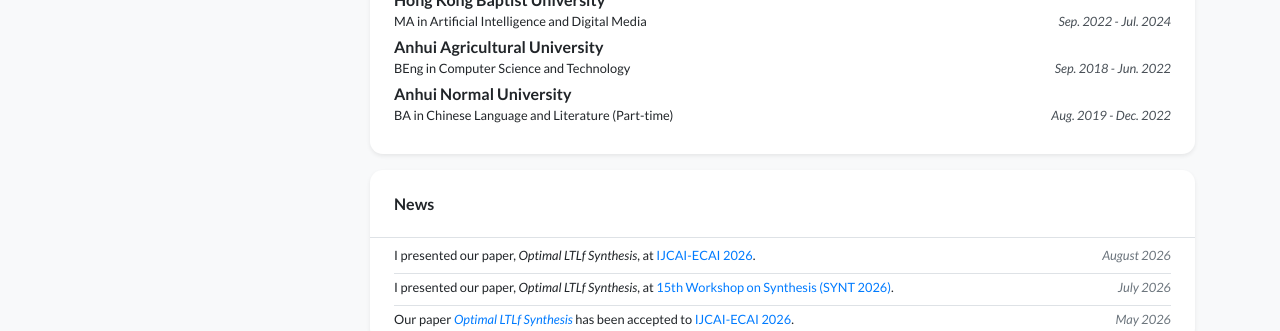
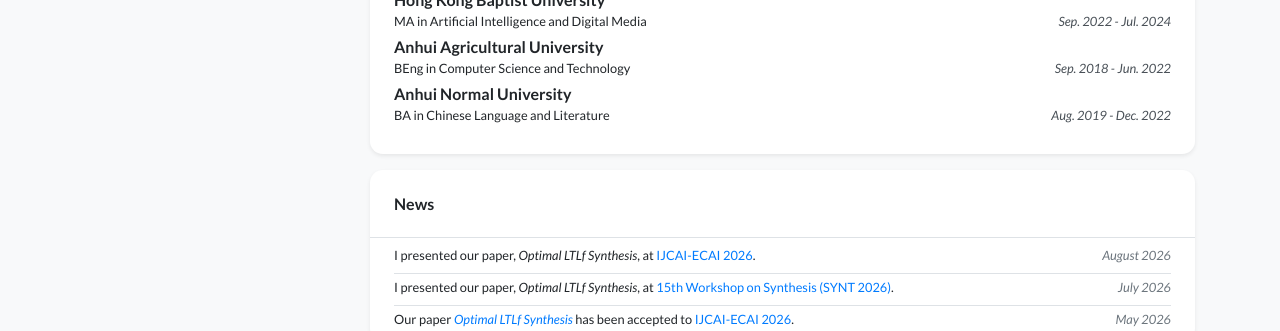
Before and after one commit to Yujian-Cao/yujian-cao.github.io, a Jekyll site: the page built from index.html, in a window 1280 px wide and 1372 px high. Shown: the part 622-953 px from the top of the window. Built offline with Jekyll 4.4.1, drawn with Linux system fonts in a browser that asks for light colours; nearby versions of some CDN libraries; a style sheet for code colours, icons or effects is not loaded.

Commit message:
Update CV PDF title metadata; drop (Part-time) from Anhui Normal entry
Co-Authored-By: Claude Sonnet 5.5 <noreply@anthropic.com>

```diff
--- a/_data/profile.yml
+++ b/_data/profile.yml
@@ -40,7 +40,7 @@ education:
   position: BEng in Computer Science and Technology
   date: Sep. 2018 - Jun. 2022
 - name: Anhui Normal University
-  position: BA in Chinese Language and Literature (Part-time)
+  position: BA in Chinese Language and Literature
   date: Aug. 2019 - Dec. 2022
 
 # experience:
```
Also changed, not shown: 2 other files.
